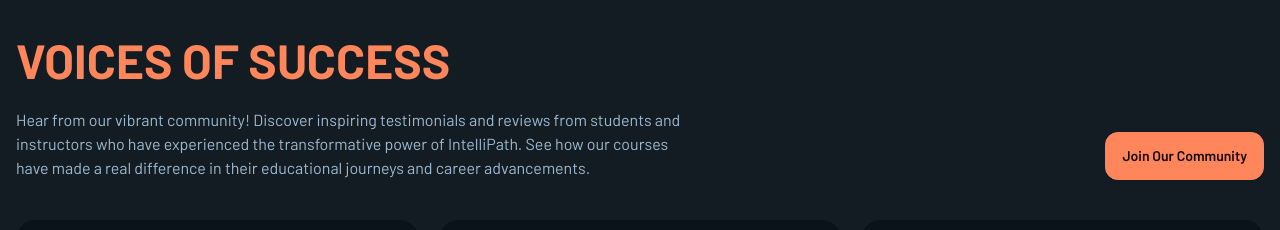
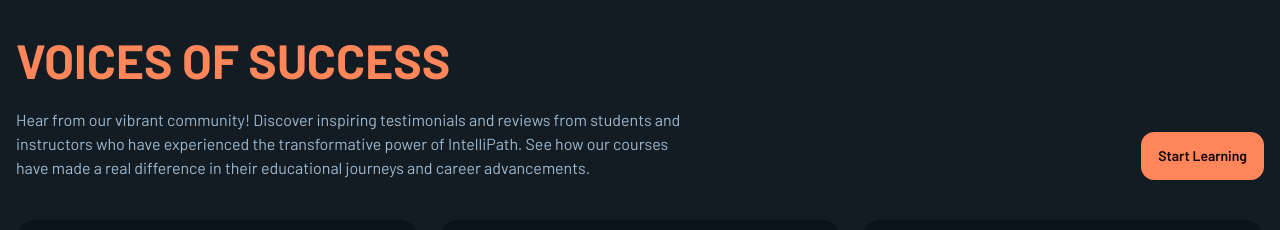
Before and after one commit to taseenjeem/intellipath-ts, a Next.js app: page / in a window 1280 px wide. Shown: the part 3100-3330 px from the top of the page. Built offline with nearby package versions, Linux system fonts and the light colour scheme; no server answers; the database is empty.

Commit message:
Update Testimonial.tsx

```diff
--- a/src/components/page/landing-page/Testimonial.tsx
+++ b/src/components/page/landing-page/Testimonial.tsx
@@ -24,7 +24,7 @@ const Testimonial = async () => {
             </p>
           </div>
           <Link href="/shop" className="mt-6 md:mt-0 btn btn-primary ">
-            Join Our Community
+            Start Learning
           </Link>
         </div>
 
```
